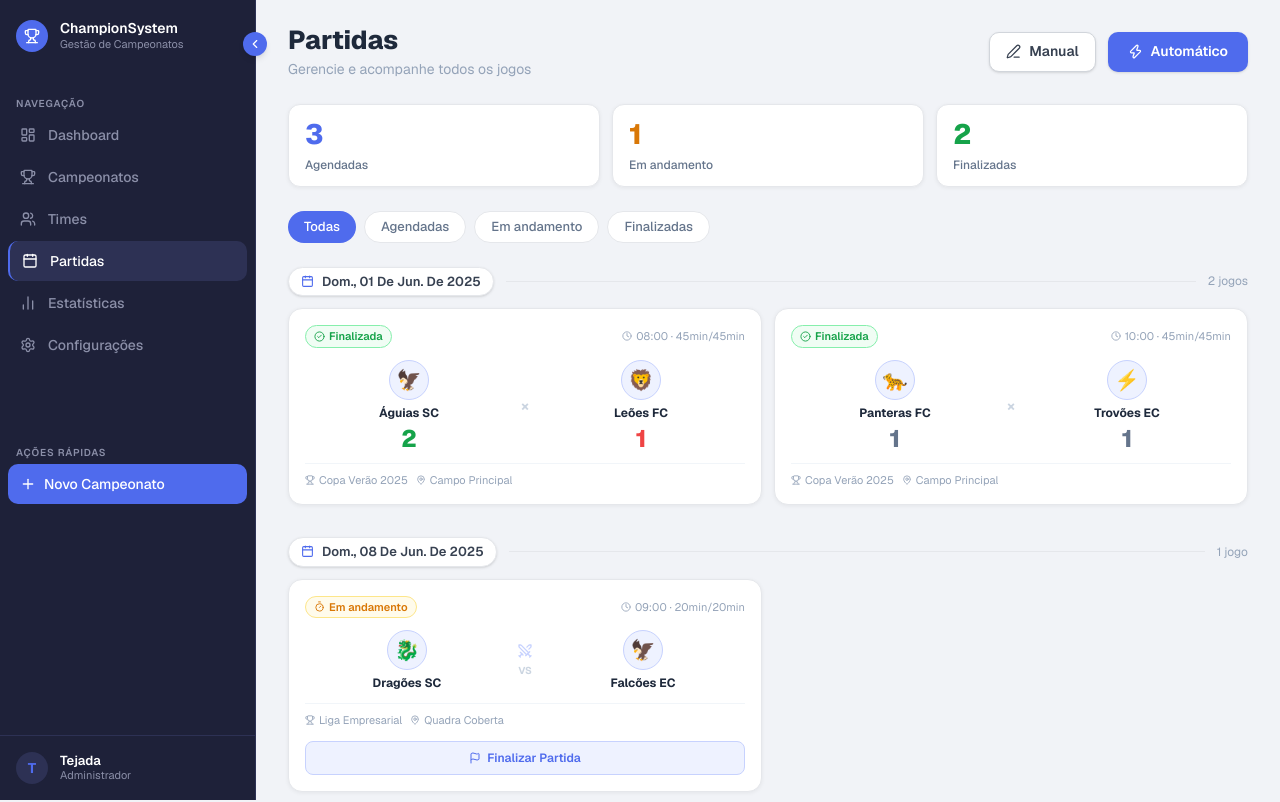
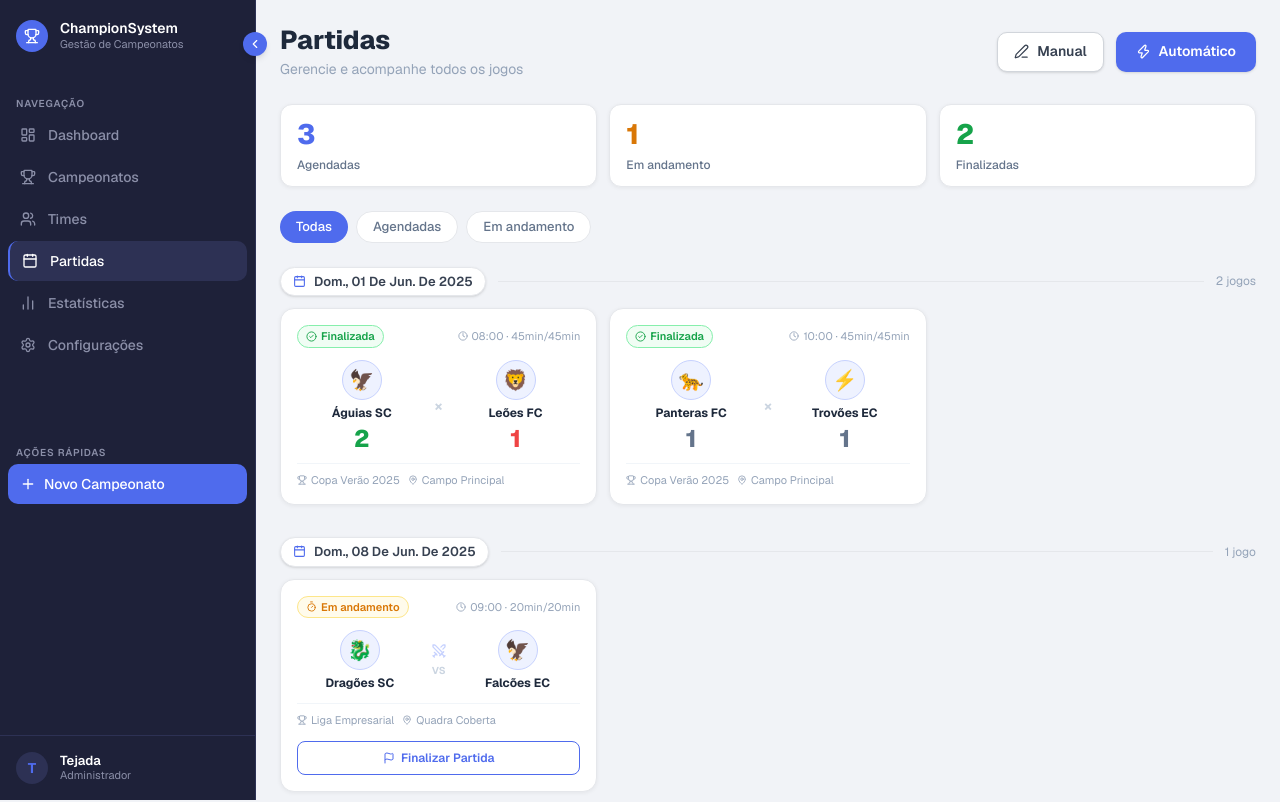
Before and after one commit to usertejada/gerenciador-de-campeonato, a Next.js app: page /partidas in a window 1280 px wide. Shown: the top 802 px of the page. Built offline with nearby package versions, Linux system fonts and the light colour scheme.

Commit message:
mais uma atualização na parte da aba partida

```diff
--- a/app/partidas/components.tsx
+++ b/app/partidas/components.tsx
@@ -168,7 +168,7 @@ export function CardPartida({
         <button
           type="button"
           onClick={onFinalizar}
-          className="mt-auto w-full h-[34px] rounded-[8px] bg-[#EEF2FF] hover:bg-[#4F6BED] text-[#4F6BED] hover:text-white text-[12px] font-semibold transition-all flex items-center justify-center gap-1.5 border border-[#C7D2FE] hover:border-[#4F6BED]"
+          className="mt-auto w-full h-[34px] rounded-[8px] bg-white hover:bg-[#4F6BED] text-[#4F6BED] hover:text-white text-[12px] font-semibold transition-all flex items-center justify-center gap-1.5 border border-[#4F6BED] hover:border-[#4F6BED]"
         >
           <Flag size={12} />
           Finalizar Partida
--- a/app/partidas/page.tsx
+++ b/app/partidas/page.tsx
@@ -36,10 +36,10 @@ export default function PartidasPage() {
 
   return (
     <div className="min-h-screen bg-[#F1F3F7] px-4 py-4 md:px-5 md:py-5 lg:px-6 lg:py-6">
-      <div className="max-w-[960px] mx-auto">
+      <div>
 
         {/* ── Cabeçalho ── */}
-        <div className="flex flex-col sm:flex-row sm:items-center justify-between gap-4 mb-6">
+        <div className="flex flex-col gap-3 mb-6 min-[640px]:flex-row min-[640px]:items-center min-[640px]:justify-between">
           <div>
             <h1 className="text-[#1E293B] font-extrabold text-[26px] leading-tight">Partidas</h1>
             <p className="text-[#94A3B8] text-[14px] mt-0.5">
@@ -93,7 +93,6 @@ export default function PartidasPage() {
               { value: "todas", label: "Todas" },
               { value: "agendada", label: "Agendadas" },
               { value: "em_andamento", label: "Em andamento" },
-              { value: "finalizada", label: "Finalizadas" },
             ] as { value: Filtro; label: string }[]
           ).map((f) => (
             <button
@@ -142,7 +141,7 @@ export default function PartidasPage() {
                 </div>
 
                 {/* Grid de cards */}
-                <div className="grid grid-cols-1 sm:grid-cols-2 gap-3">
+                <div className="grid grid-cols-1 sm:grid-cols-2 lg:grid-cols-3 gap-3">
                   {partidasGrupo.map((partida) => (
                     <CardPartida
                       key={partida.id}
```
